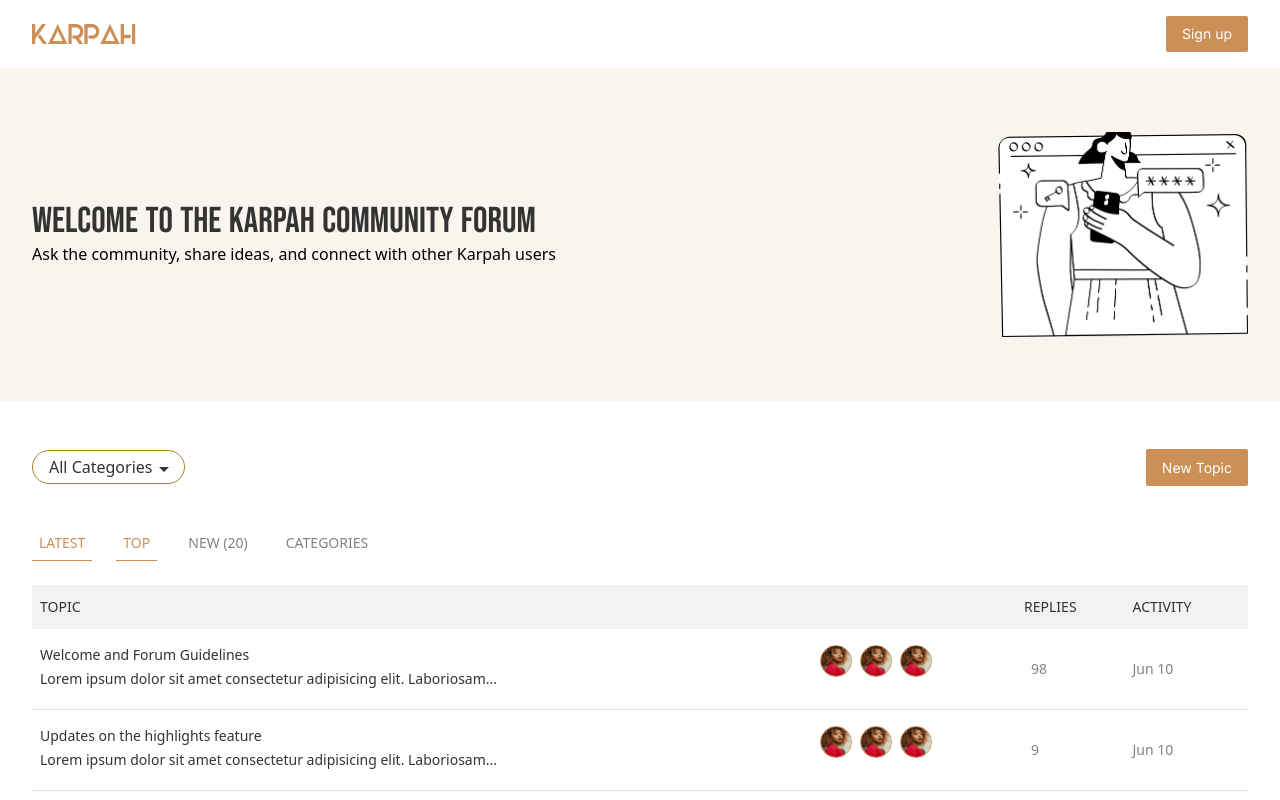
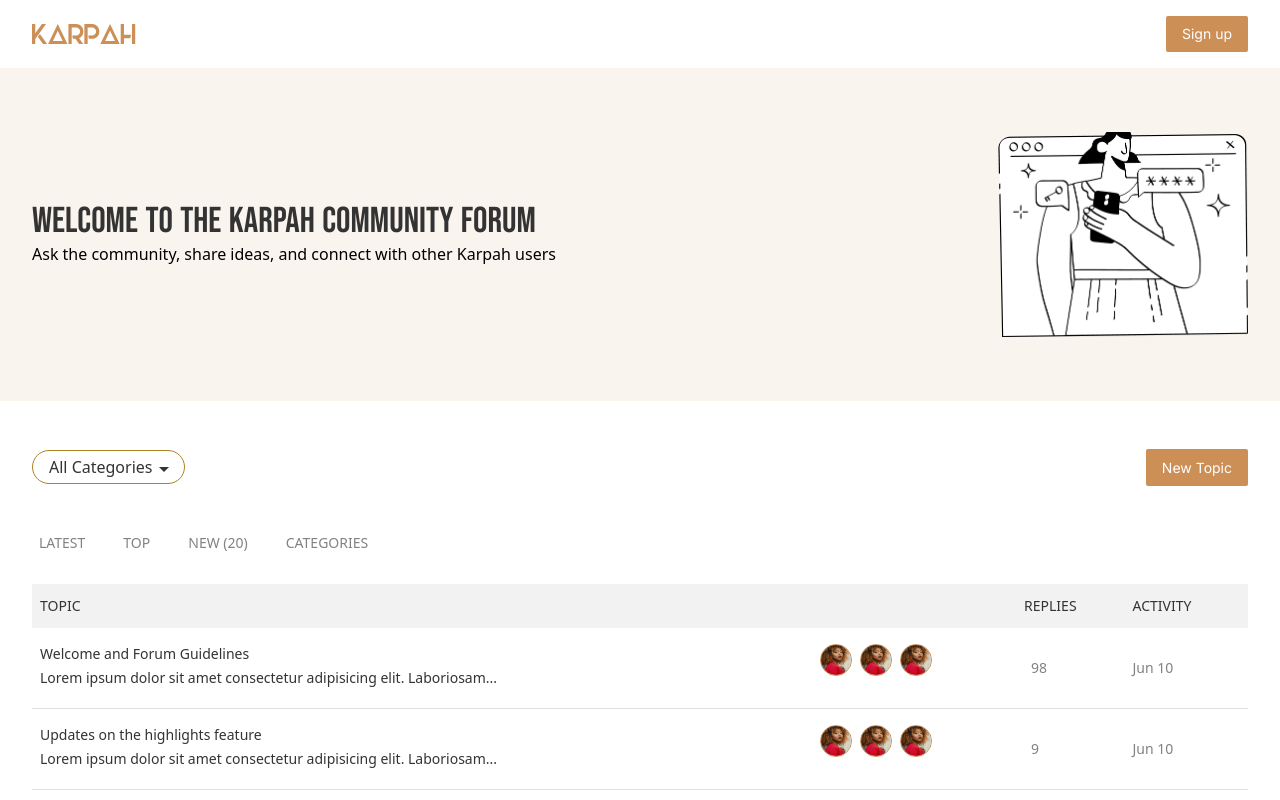
Before and after one commit to Karpah-github/web, a Vue app in the folder frontend/: page /community/top in a window 1280 px wide. Shown: the top 800 px of the page. Built offline with nearby package versions, Linux system fonts and the light colour scheme; what @ckeditor/ckeditor5-vue would draw is missing.

Commit message:
ft: routed sign up page

```diff
--- a/frontend/src/views/Community/HomeScreen.vue
+++ b/frontend/src/views/Community/HomeScreen.vue
@@ -68,9 +68,12 @@ const showAddTopicModal = () => {
         <img class="" src="../../assets/Karpah.svg" alt="" />
       </div>
       <div class="flex gap-4 items-center">
-        <button class="btn-primary py-2 px-4 text-sm md:text-md">
+        <router-link
+          to="/auth/signup"
+          class="btn-primary py-2 px-4 text-sm md:text-md"
+        >
           Sign up
-        </button>
+        </router-link>
         <!-- <button class="btn-primary py-2 px-4 text-sm md:text-md">Login</button> -->
       </div>
     </div>
@@ -107,11 +110,10 @@ const showAddTopicModal = () => {
         }"
       >
         <router-link
-          :to="{ name: 'community' }"
+          to="/community"
           class="flex gap-1 md:gap-2 text-sm items-center"
+          >Latest</router-link
         >
-          Latest
-        </router-link>
         <router-link
           :to="{ name: 'top' }"
           class="flex gap-1 md:gap-2 text-sm items-center"
@@ -208,8 +210,8 @@ const showAddTopicModal = () => {
   font-size: 14px;
   padding: 0.5em;
 }
-.page_nav a.router-link-active {
+/* .page_nav a.router-link-active {
   border-bottom: 1px solid #cc8f56;
   color: #cc8f56;
-}
+} */
 </style>
```
